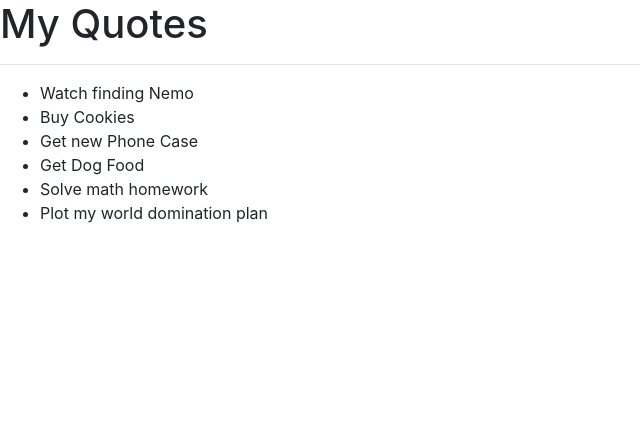
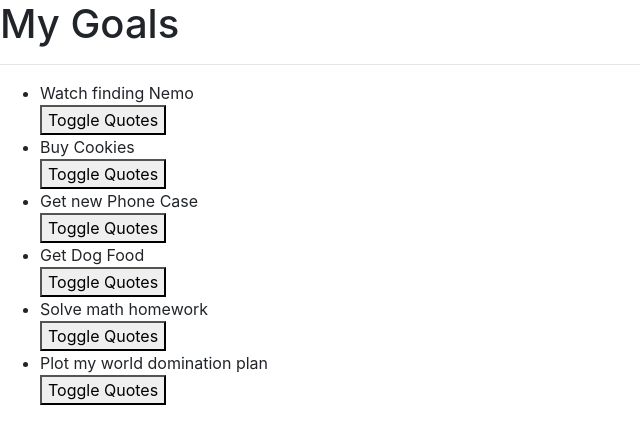
Before and after one commit to olesigilai/Quotes, an Angular app: page / in a window 1280 px wide. Shown: the top 444 px of the page, without its empty margins (0-640 px from the left). Built offline with nearby package versions, Linux system fonts and the light colour scheme.

Commit message:
toggle effect added

```diff
--- a/src/app/quote-chil/quote-chil.component.html
+++ b/src/app/quote-chil/quote-chil.component.html
@@ -1 +1,2 @@
-<p>quote-chil works!</p>
+<p>{{quote.description}}</p>
+<button (click)= 'quoteComplete(true)'>Complete</button>
--- a/src/app/quote-chil/quote-chil.component.ts
+++ b/src/app/quote-chil/quote-chil.component.ts
@@ -1,4 +1,4 @@
-import { Component, OnInit, Input } from '@angular/core';
+import { Component, OnInit, Input, Output,EventEmitter } from '@angular/core';
 import { from } from 'rxjs';
 import { Quote } from '../quote'
 @Component({
@@ -8,6 +8,11 @@ import { Quote } from '../quote'
 })
 export class QuoteChilComponent implements OnInit {
 @Input() quote?:Quote;
+@Output() isComplete = new EventEmitter<boolean>();
+
+  quoteComplete(complete:boolean){
+    this.isComplete.emit(complete);
+  }
   constructor() { }
 
   ngOnInit(): void {
--- a/src/app/quote/quote.component.html
+++ b/src/app/quote/quote.component.html
@@ -1,10 +1,8 @@
-<div>
-    <h1>My Quotes</h1>
-    <hr>
-    <ul>
-      <li *ngFor='let quote of quotes'>
-        {{quote.name}}
-
-      </li>
-    </ul>
+<h1>My Goals</h1>
+<hr>
+<ul>
+  <div *ngFor='let quote of quotes;let i = index'>
+    <li>{{quote.name}}</li>
+    <button (click)='toggleDetails(i)'>Toggle Quotes</button>
   </div>
+</ul>
--- a/src/app/quote/quote.component.ts
+++ b/src/app/quote/quote.component.ts
@@ -16,9 +16,7 @@ export class QuoteComponent implements OnInit {
     new Quote(5,'Solve math homework','Damn Math',new Date(2019,2,14)),
     new Quote(6,'Plot my world domination plan','Cause I am an evil overlord',new Date(2019,3,14)),
   ];
-  toggleDetails(index:any){
-    this.quotes[index].showContent = !this.quotes[index].showContent;
-  }
+
   deleteQuote(isComplete:any, index:any){
     if (isComplete) {
       let toDelete = confirm(`Are you sure you want to delete ${this.quotes[index].name}?`)
@@ -34,6 +32,10 @@ export class QuoteComponent implements OnInit {
     quote.completeDate = new Date(quote.completeDate)
     this.quotes.push(quote)
   }
+  toggleDetails(index:any){
+    this.quotes[index].showContent = !this.quotes[index].showContent;
+  }
+
   constructor() { }
 
   ngOnInit(): void {
```
